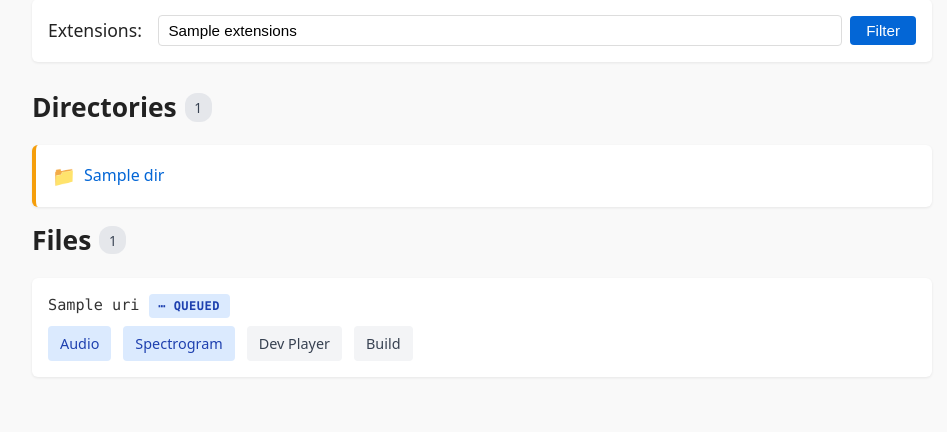
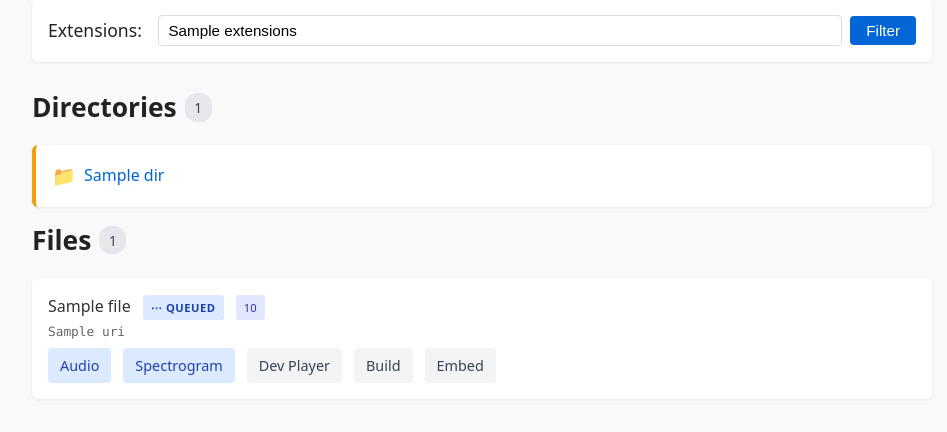
Before and after one commit to joeweiss/django-zarr-audio, a Django app: template django_zarr_audio/templates/django_zarr_audio/browse_storage.html in a window 1280 px wide. Shown: the part 368-800 px from the top of the page, without its empty margins (158-1105 px from the left). Run offline with Django 4.2, Linux system fonts and the light colour scheme; the template is opened without the code that fills it: most values are stand-ins (such as "Sample title", 1, 10 or a date in 2020); data that the repository does not hold is empty.

Commit message:
Add Audio.duration_seconds

```diff
--- a/django_zarr_audio/models.py
+++ b/django_zarr_audio/models.py
@@ -95,6 +95,12 @@ class AudioFile(TimeStampedModel, StatusModel):
         help_text="Full output URI where the encoded Zarr archive was written",
     )
 
+    duration_seconds = models.FloatField(
+        blank=True,
+        null=True,
+        help_text="Duration of the audio file in seconds",
+    )
+
     def __str__(self):
         return self.uri
 
--- a/django_zarr_audio/templates/django_zarr_audio/browse_storage.html
+++ b/django_zarr_audio/templates/django_zarr_audio/browse_storage.html
@@ -176,11 +176,19 @@
 
     .file-path {
       font-family: 'Monaco', 'Courier New', monospace;
-      font-size: 0.95rem;
-      color: #333;
+      font-size: 0.8rem;
+      color: #666;
       word-break: break-word;
       margin-bottom: 0.5rem;
-      line-height: 1.4;
+      line-height: 1.3;
+    }
+
+    .file-name {
+      font-size: 1rem;
+      color: #333;
+      font-weight: 500;
+      margin-bottom: 0.25rem;
+      font-family: system-ui, sans-serif;
     }
 
     .file-actions {
@@ -216,12 +224,13 @@
 
     .status-badge {
       display: inline-block;
-      padding: 0.25rem 0.6rem;
-      font-size: 0.75rem;
+      padding: 0.2rem 0.5rem;
+      font-size: 0.7rem;
       font-weight: 600;
-      border-radius: 4px;
+      border-radius: 3px;
       text-transform: uppercase;
       letter-spacing: 0.5px;
+      margin-left: 0.5rem;
     }
 
     .status-encoded {
@@ -247,6 +256,17 @@
     .status-unknown {
       background-color: #f3f4f6;
       color: #6b7280;
+    }
+
+    .duration-badge {
+      display: inline-block;
+      padding: 0.2rem 0.5rem;
+      font-size: 0.7rem;
+      font-weight: 500;
+      border-radius: 3px;
+      background-color: #e0e7ff;
+      color: #3730a3;
+      margin-left: 0.5rem;
     }
 
     .error {
@@ -363,8 +383,8 @@
       <ul class="file-list">
         {% for file in files %}
           <li class="file-item">
-            <div class="file-path">
-              {{ file.uri }}
+            <div class="file-name">
+              {{ file.name }}
               {% if file.status == 'encoded' %}
                 <span class="status-badge status-encoded">✓ Encoded</span>
               {% elif file.status == 'encoding' %}
@@ -376,7 +396,11 @@
               {% elif file.status %}
                 <span class="status-badge status-unknown">{{ file.status }}</span>
               {% endif %}
+              {% if file.duration %}
+                <span class="duration-badge">{{ file.duration }}</span>
+              {% endif %}
             </div>
+            <div class="file-path">{{ file.uri }}</div>
             <div class="file-actions">
               <a class="action-link primary" href="{% url 'zap:audio-proxy' %}?uri={{ file.uri|urlencode }}&start=0&end=5" target="_blank" rel="noopener noreferrer">
                 Audio
@@ -389,6 +413,9 @@
               </a>
               <a class="action-link" href="/static/app/index.html#/scroller?uri={{ file.uri|urlencode }}&start=0&end=5" target="_blank" rel="noopener noreferrer">
                 Build
+              </a>
+              <a class="action-link" href="/static/app/index.html#/embed?uri={{ file.uri|urlencode }}&start=0&end=5" target="_blank" rel="noopener noreferrer">
+                Embed
               </a>
             </div>
           </li>
--- a/django_zarr_audio/urls.py
+++ b/django_zarr_audio/urls.py
@@ -3,6 +3,7 @@ from .views import (
     add_storage_mapping_view,
     audio_proxy_view,
     browse_storage_view,
+    file_info_view,
     health_check,
     list_fsspec_files_view,
     spectrogram_proxy_view,
@@ -12,6 +13,7 @@ urlpatterns = [
     path("health/", health_check),
     path("proxy/audio/", audio_proxy_view, name="audio-proxy"),
     path("proxy/spectrogram/", spectrogram_proxy_view, name="spectrogram-proxy"),
+    path("file-info/", file_info_view, name="file-info"),
     path("list-files/", list_fsspec_files_view, name="list-fsspec-files"),
     path("browse-storage/", browse_storage_view, name="browse-storage"),
     path("browse-storage/<int:mapping_id>/", browse_storage_view, name="browse-storage"),
```
Also changed, not shown: django_zarr_audio/admin.py (+9 -2 lines), django_zarr_audio/views.py (+107 -14 lines), django_zarr_audio/migrations/0003_audiofile_duration_seconds.py (added).
